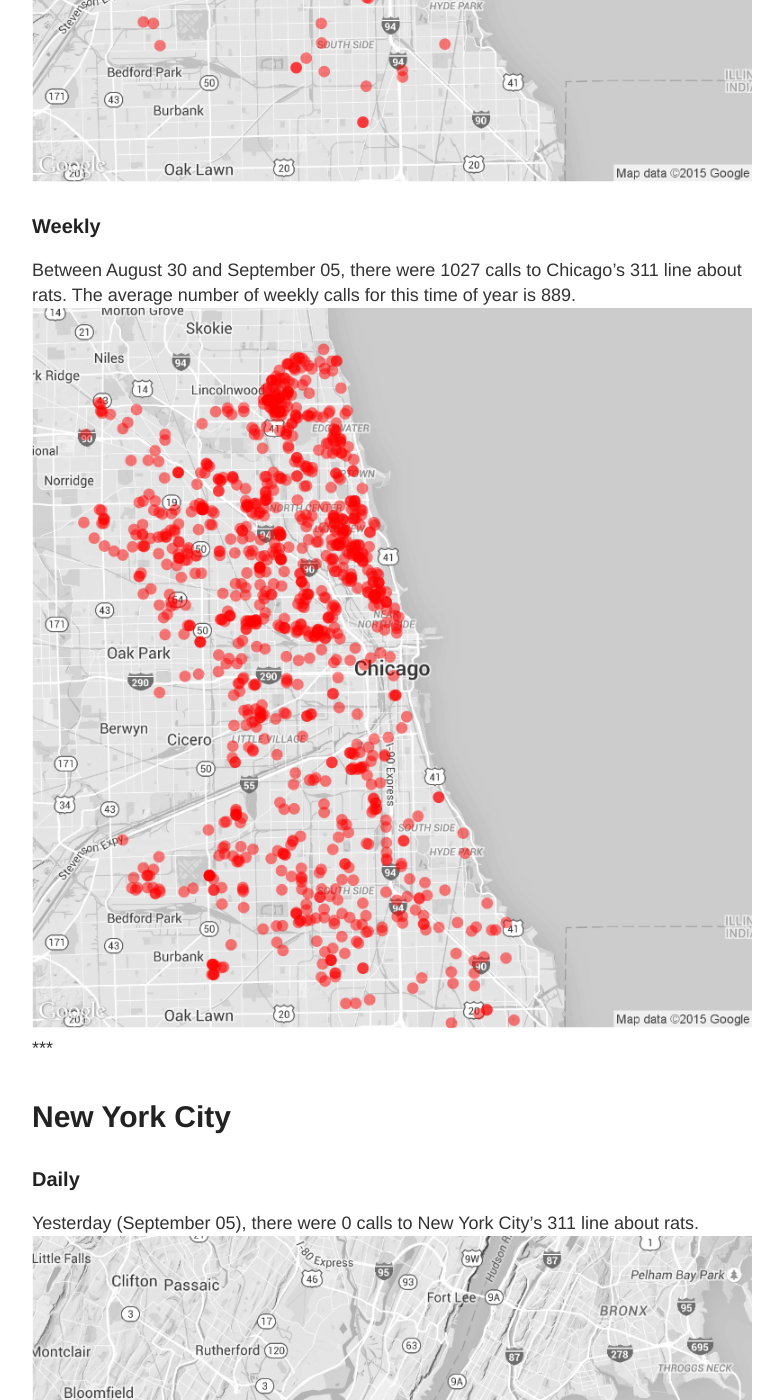
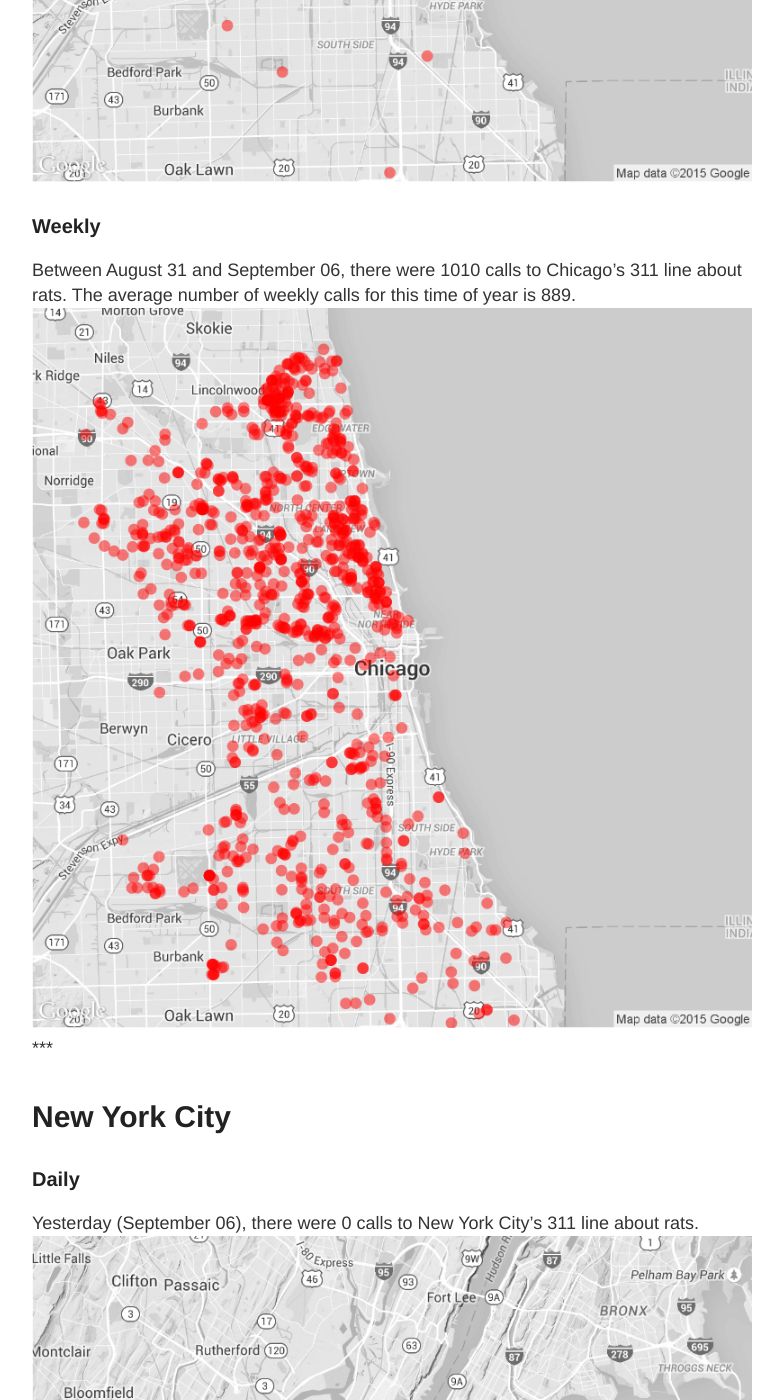
Before and after one commit to DanielHadley/ratmaps, a Jekyll site: the page built from daily.md, in a window 1280 px wide and 1400 px high, scrolled down 1033 px. Shown: the whole window, without its empty margins (248-1031 px from the left). Built offline with Jekyll 4.4.1, drawn with Linux system fonts in a browser that asks for light colours; comment, search, counter and statistics services are not loaded; some of the changed text lies outside the part shown.

Commit message:
Daily Maps

```diff
--- a/daily.md
+++ b/daily.md
@@ -15,22 +15,22 @@
 
 ### Daily
 
-Yesterday (September 05), there were 61 calls to Chicago's 311 line about rats.
+Yesterday (September 06), there were 38 calls to Chicago's 311 line about rats.
 ![Chicago rat calls to 311 weekly map]({{ site.cityimages }}/daily/Chicago_Rat_Map_Daily.png)
 
 ### Weekly
-Between August 30 and September 05, there were 1027 calls to Chicago's 311 line about rats. The average number of weekly calls for this time of year is 889.
+Between August 31 and September 06, there were 1010 calls to Chicago's 311 line about rats. The average number of weekly calls for this time of year is 889.
 ![Chicago rat calls to 311 weekly map]({{ site.cityimages }}/daily/Chicago_Rat_Map_Weekly.png)
 ***
 # New York City <a id="nyc"><a>
 
 ### Daily
 
-Yesterday (September 05), there were 0 calls to New York City's 311 line about rats.
+Yesterday (September 06), there were 0 calls to New York City's 311 line about rats.
 ![NYC rat calls to 311 weekly map]({{ site.cityimages }}/daily/NYC_Rat_Map_Daily.png)
 
 ### Weekly
-Between August 30 and September 05, there were 0 calls to New York City's 311 line about rats. The average number of weekly calls for this time of year is 257.
+Between August 31 and September 06, there were 0 calls to New York City's 311 line about rats. The average number of weekly calls for this time of year is 257.
 ![NYC rat calls to 311 weekly map]({{ site.cityimages }}/daily/NYC_Rat_Map_Weekly.png)
 
 Each red dot represents one call about a rat seen in that location. The dots are transparent, so multiple calls from one location will be seen as a solid dot. The usual caveats apply: more calls do not necessarily mean that there are more rats in that location than other parts of the city. A cluster of dots could indicate that one resident is unusually vocal about rodents in his or her neighborhood. Also, more densely populated neighborhoods tend to make more calls to 311.
```
Also changed, not shown: images/pages/daily/Chicago_Rat_Map_Daily.png, images/pages/daily/Chicago_Rat_Map_Weekly.png, images/pages/daily/NYC_Rat_Map_Daily.png, images/pages/daily/NYC_Rat_Map_Weekly.png.
